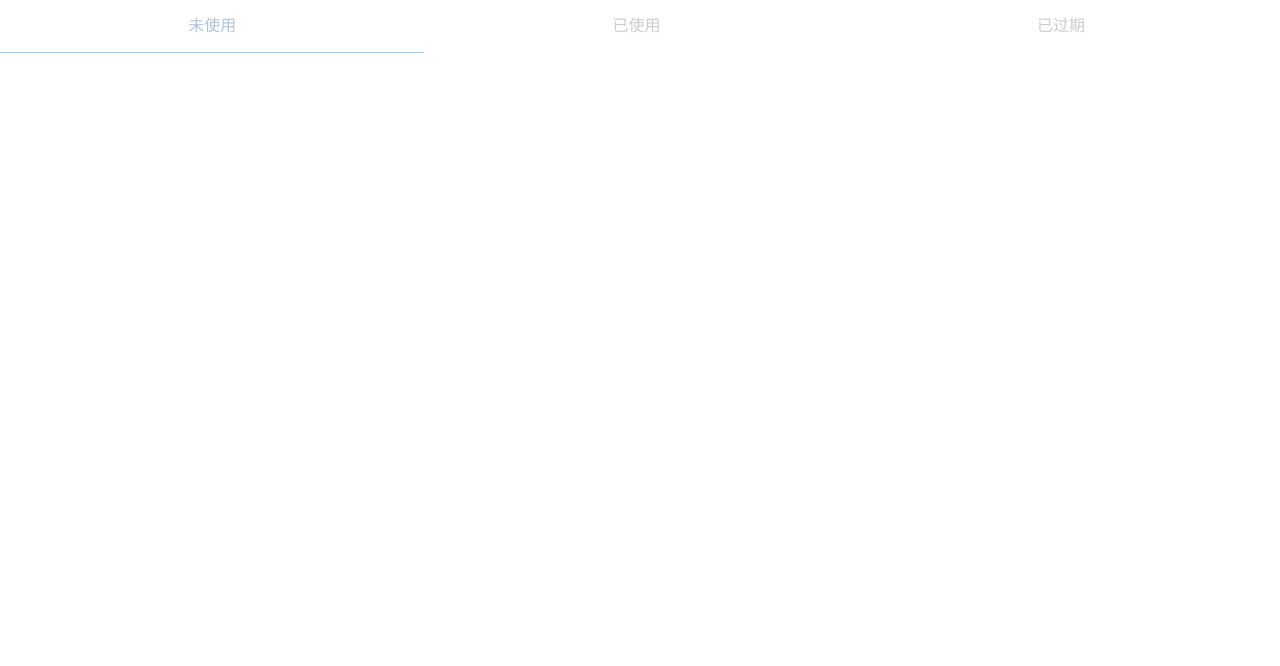
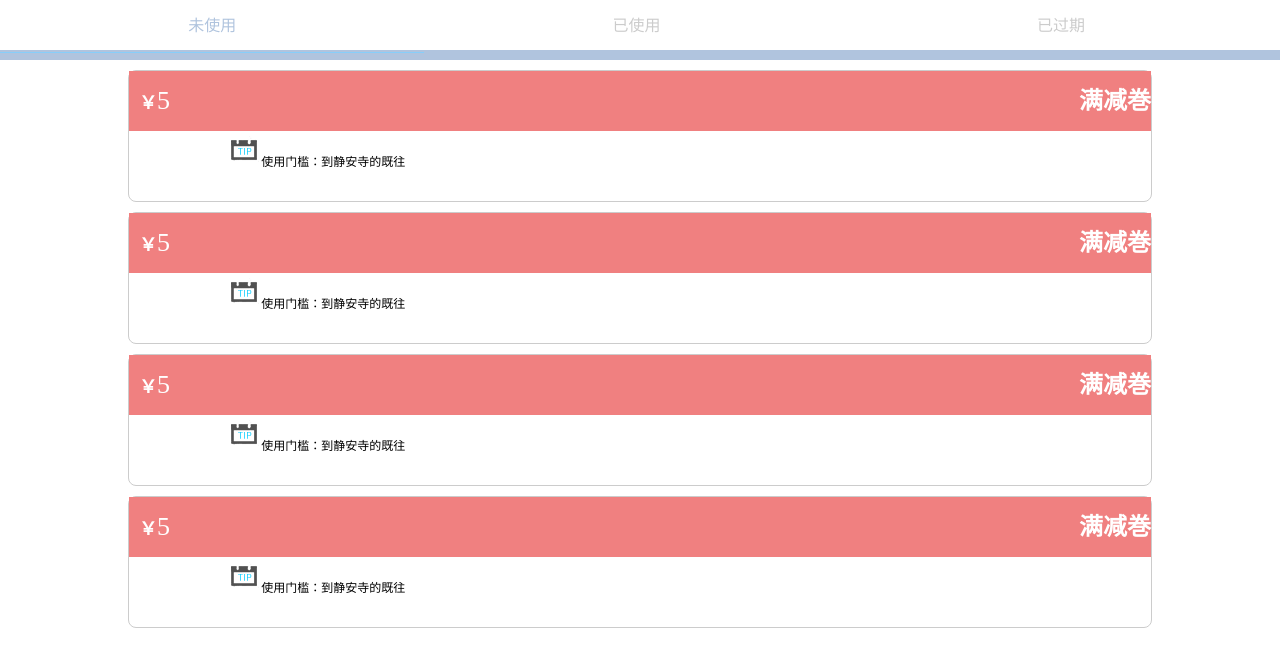
Before and after one commit to 1509Bzzl/threeday, a plain HTML site: page index.html in a window 1280 px wide. Drawn offline with Linux system fonts and the light colour scheme.

Commit message:
threeday

```diff
--- a/css/style.css
+++ b/css/style.css
@@ -28,3 +28,59 @@
     color:lightsteelblue;
     border-bottom:1px solid lightskyblue;
 }
+#wrap #main{
+    width:100%;
+    background: #fff;
+    margin-top:10px;
+}
+#wrap #main #litt{
+    width:80%;
+    margin-left:10%;
+    display: flex;
+    flex-wrap: wrap;
+    margin-top:5px;
+}
+#wrap #main #litt li{
+    width:100%;
+    height:130px;
+    border-radius: 8px;
+    background: #fff;
+    line-height: 60px;
+    margin-top:10px;
+    border:1px solid #ccc;
+}
+#wrap #main #litt li .first{
+    width:100%;
+    height:60px;
+    background: lightcoral;
+}
+#wrap #main #litt li .first b{
+    color:#fff;
+    font-size:18px;
+    margin-left:10px;
+}
+#wrap #main #litt li .first span{
+    font-size:26px;
+    color:#fff;
+}
+#wrap #main #litt li .first strong{
+    float: right;
+    font-size:24px;
+    color:#fff;
+}
+#wrap #main #litt li .second{
+    width:80%;
+    height: 70px;
+    margin-left:10%;
+}
+#wrap #main #litt li .second b{
+    width:30px;
+    height: 30px;
+    display: inline-block;
+    background: url(../img/b.png);
+    background-position: 0px 0px;
+}
+#wrap #main #litt li .second .a{
+    height:10px;
+    font-size:12px;
+}
--- a/index.html
+++ b/index.html
@@ -16,6 +16,26 @@
                 <li>已过期</li>
             </ul>
         </div>
+        <div id="main">
+            <ul id="litt">
+                <li>
+                   <p class="first"><b>￥</b><span>5</span><strong>满减巻</strong></p>
+                   <p class="second"><b></b><span class="a">使用门槛：到静安寺的既往</span></p>
+                </li>
+                <li>
+                    <p class="first"><b>￥</b><span>5</span><strong>满减巻</strong></p>
+                    <p class="second"><b></b><span class="a">使用门槛：到静安寺的既往</span></p>
+                 </li>
+                 <li>
+                    <p class="first"><b>￥</b><span>5</span><strong>满减巻</strong></p>
+                    <p class="second"><b></b><span class="a">使用门槛：到静安寺的既往</span></p>
+                 </li>
+                 <li>
+                    <p class="first"><b>￥</b><span>5</span><strong>满减巻</strong></p>
+                    <p class="second"><b></b><span class="a">使用门槛：到静安寺的既往</span></p>
+                 </li>
+            </ul>
+        </div>
     </div>
 </body>
 </html>
```
